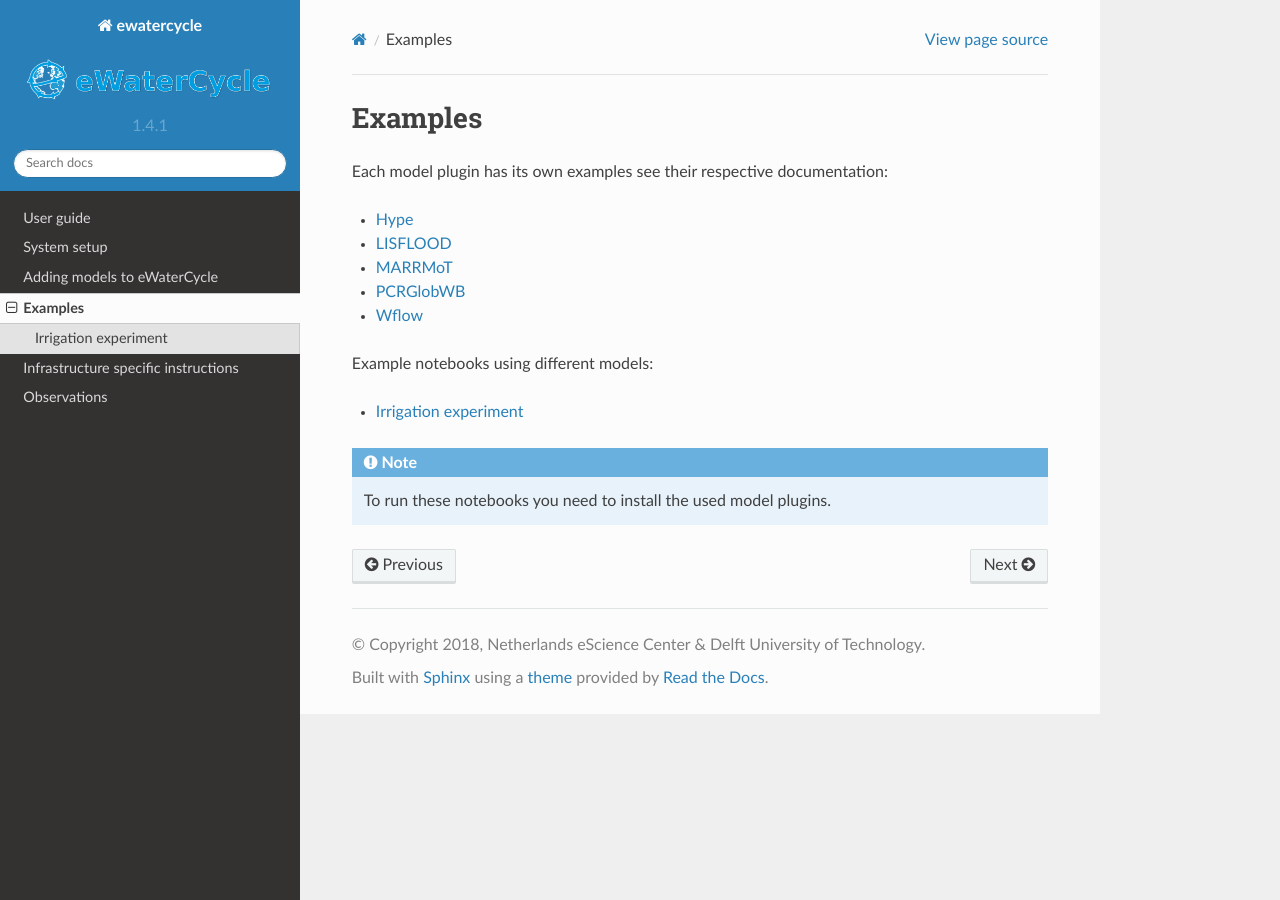
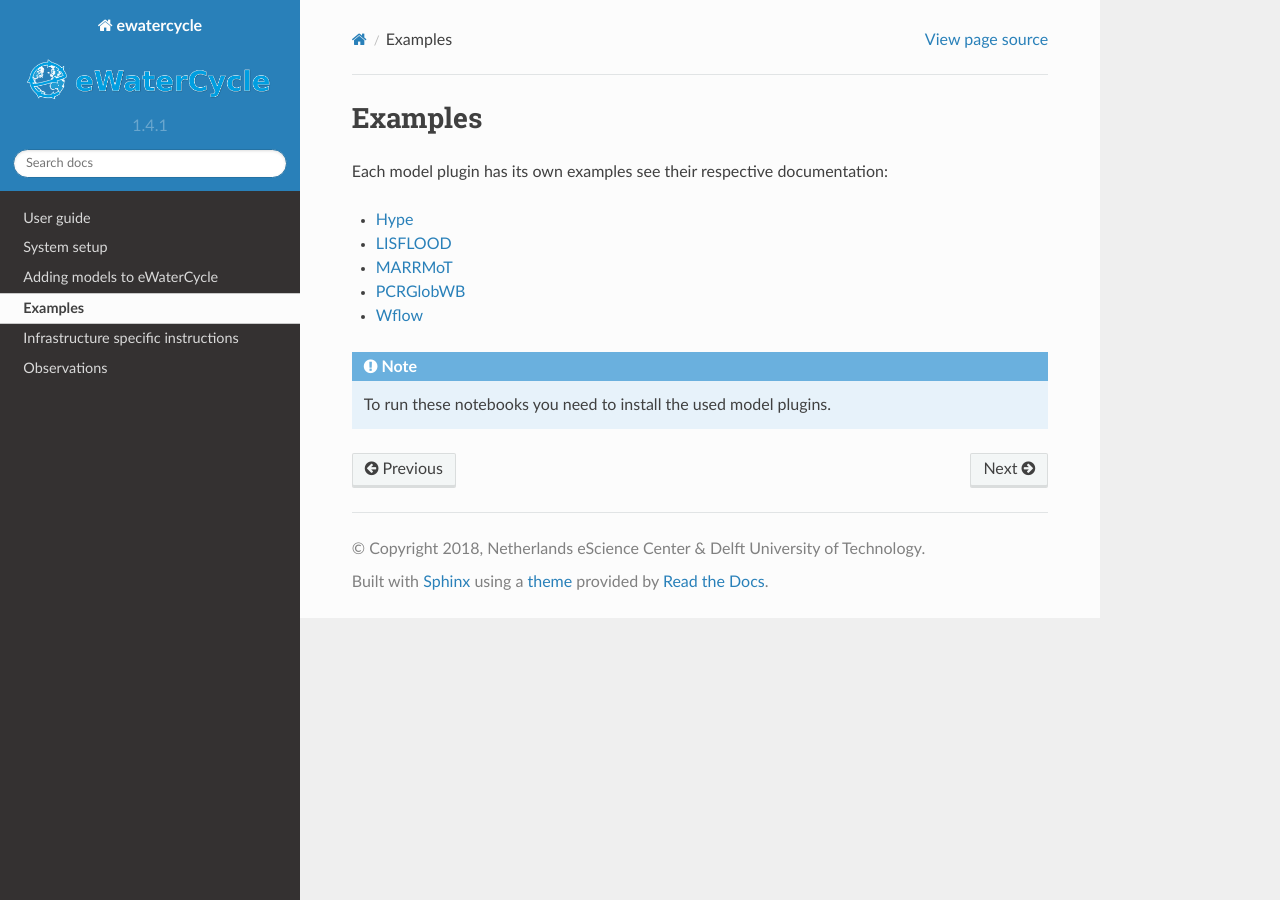
Before and after one commit to eWaterCycle/ewatercycle, a Sphinx documentation site: the page built from docs/examples.rst, in a window 1280 px wide. Built offline with Sphinx 7.4.7 and the Read the Docs theme 2.0.0, drawn with Linux system fonts in a browser that asks for light colours.

Commit message:
Irrigation experiment only uses pcrglob so move to plugin

```diff
--- a/docs/examples.rst
+++ b/docs/examples.rst
@@ -10,13 +10,6 @@ Each model plugin has its own examples see their respective documentation:
 * :doc:`PCRGlobWB <plugins/pcrglobwb/index>`
 * :doc:`Wflow <plugins/wflow/index>`
 
-Example notebooks using different models:
-
-.. toctree::
-  :maxdepth: 1
-
-  Irrigation experiment <examples/Irrigation.ipynb>
-
 .. note::
 
   To run these notebooks you need to install the used model plugins.
--- a/docs/plugins/pcrglobwb/index.rst
+++ b/docs/plugins/pcrglobwb/index.rst
@@ -8,3 +8,4 @@ Examples
 
     Model <model.ipynb>
     Generate forcing <generate_forcing.ipynb>
+    Irrigation experiment <Irrigation.ipynb>
```
Also changed, not shown: docs/plugins/pcrglobwb/Irrigation.ipynb (renamed from docs/examples/Irrigation.ipynb), 1 other file.
